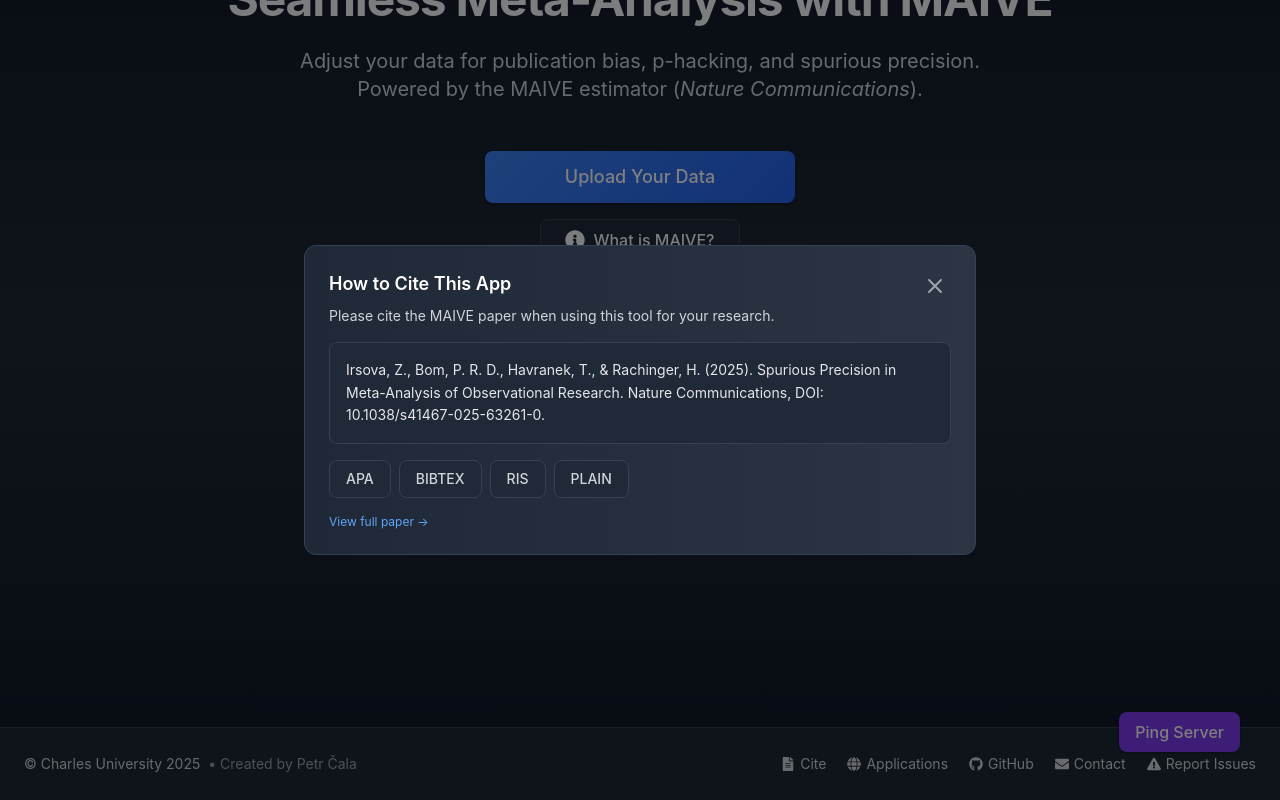
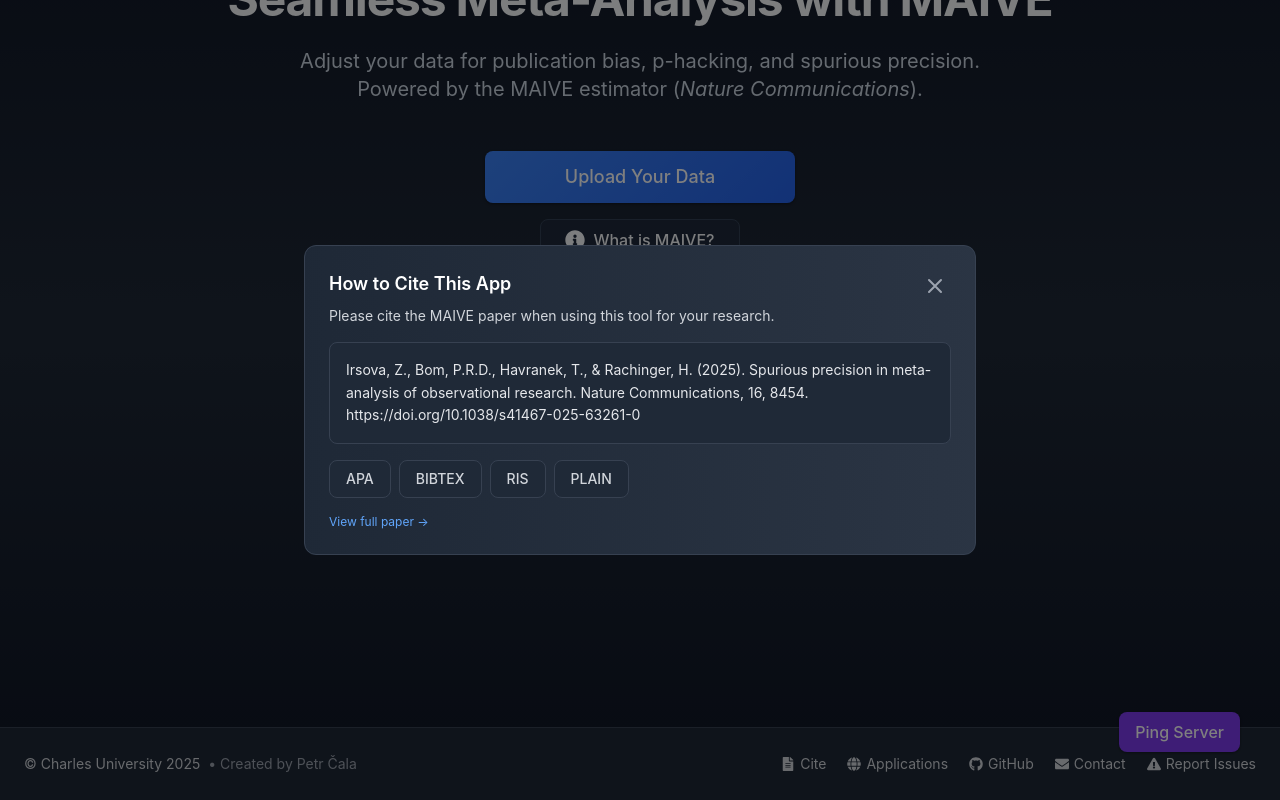
Before and after one commit to PetrCala/maive-ui, a Next.js app in the folder apps/react-ui/client/: page / in a window 1280 px wide. Both pictures are taken after a click on the button "Cite". Shown: the part 73-873 px from the top of the page. Built offline with nearby package versions, Linux system fonts and the light colour scheme.

Commit message:
fix: update MAIVE paper references

```diff
--- a/apps/react-ui/client/src/CONST.ts
+++ b/apps/react-ui/client/src/CONST.ts
@@ -8,7 +8,7 @@ const CONST = {
   LINKS: {
     MAIVE: {
       WEBSITE: "https://meta-analysis.cz/maive/",
-      PAPER: "https://meta-analysis.cz/maive/maive.pdf",
+      PAPER: "https://doi.org/10.1038/s41467-025-63261-0",
       GITHUB: "https://github.com/meta-analysis-es/maive",
     },
     APP_GITHUB: {
--- a/apps/react-ui/client/src/components/CitationBox.tsx
+++ b/apps/react-ui/client/src/components/CitationBox.tsx
@@ -24,26 +24,33 @@ const CitationBox = ({
 
   const citations = useMemo(
     () => ({
-      apa: "Irsova, Z., Bom, P. R. D., Havranek, T., & Rachinger, H. (2025). Spurious Precision in Meta-Analysis of Observational Research. Nature Communications, DOI: 10.1038/s41467-025-63261-0.",
+      apa:
+        "Irsova, Z., Bom, P.R.D., Havranek, T., & Rachinger, H. (2025). Spurious precision in meta-analysis of observational research. Nature Communications, 16, 8454. https://doi.org/10.1038/s41467-025-63261-0",
       bibtex: `@article{irsova2025spurious,
-  title={Spurious Precision in Meta-Analysis of Observational Research},
+  title={Spurious precision in meta-analysis of observational research},
   author={Irsova, Zuzana and Bom, Pedro R. D. and Havranek, Tomas and Rachinger, Heiko},
   journal={Nature Communications},
+  volume={16},
+  pages={8454},
   year={2025},
-  doi={10.1038/s41467-025-63261-0}
+  doi={10.1038/s41467-025-63261-0},
+  url={https://doi.org/10.1038/s41467-025-63261-0}
 }`,
       ris: `TY  - JOUR
-TI  - Spurious Precision in Meta-Analysis of Observational Research
+TI  - Spurious precision in meta-analysis of observational research
 AU  - Irsova, Zuzana
 AU  - Bom, Pedro R. D.
 AU  - Havranek, Tomas
 AU  - Rachinger, Heiko
 PY  - 2025
 JO  - Nature Communications
+VL  - 16
+SP  - 8454
 DO  - 10.1038/s41467-025-63261-0
+UR  - https://doi.org/10.1038/s41467-025-63261-0
 ER  -`,
       plain:
-        "Irsova, Z., Bom, P. R. D., Havranek, T., & Rachinger, H. Spurious Precision in Meta-Analysis of Observational Research. Nature Communications 2025, DOI: 10.1038/s41467-025-63261-0.",
+        "Irsova, Z., Bom, P.R.D., Havranek, T., & Rachinger, H. (2025). Spurious precision in meta-analysis of observational research. Nature Communications 16, 8454. https://doi.org/10.1038/s41467-025-63261-0",
     }),
     [],
   );
--- a/apps/react-ui/client/src/pages/index.tsx
+++ b/apps/react-ui/client/src/pages/index.tsx
@@ -1,4 +1,5 @@
 import Head from "next/head";
+import Link from "next/link";
 import PingButton from "@src/components/Buttons/PingButton";
 import ActionButton from "@src/components/Buttons/ActionButton";
 import { useState, useEffect } from "react";
@@ -29,7 +30,18 @@ export default function Home() {
             Adjust your data for publication bias, p-hacking, and spurious
             precision.
             <br />
-            Powered by the MAIVE estimator (<em>Nature Communications</em>).
+            Powered by the MAIVE estimator (
+            <em>
+              <Link
+                href="https://doi.org/10.1038/s41467-025-63261-0"
+                target="_blank"
+                rel="noopener noreferrer"
+                className="text-current no-underline"
+              >
+                Nature Communications
+              </Link>
+            </em>
+            ).
           </p>
 
           <div className="flex flex-col gap-4 justify-center items-center mb-8 w-full max-w-md sm:max-w-lg mx-auto">
```
Also changed, not shown: apps/react-ui/client/src/utils/citationUtils.ts (+13 -5 lines), 1 other file (tests, documents, lock files or other folders).
